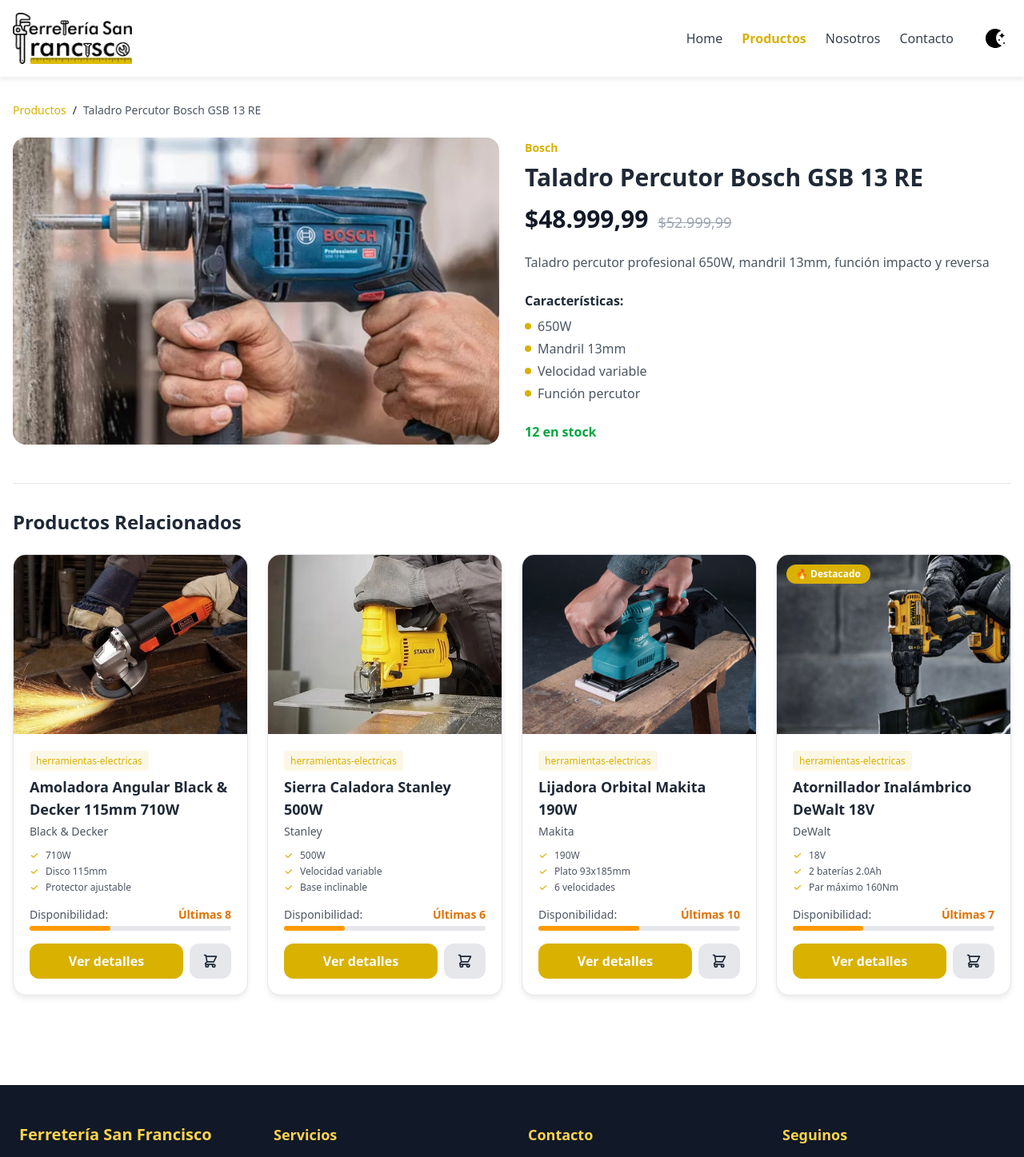
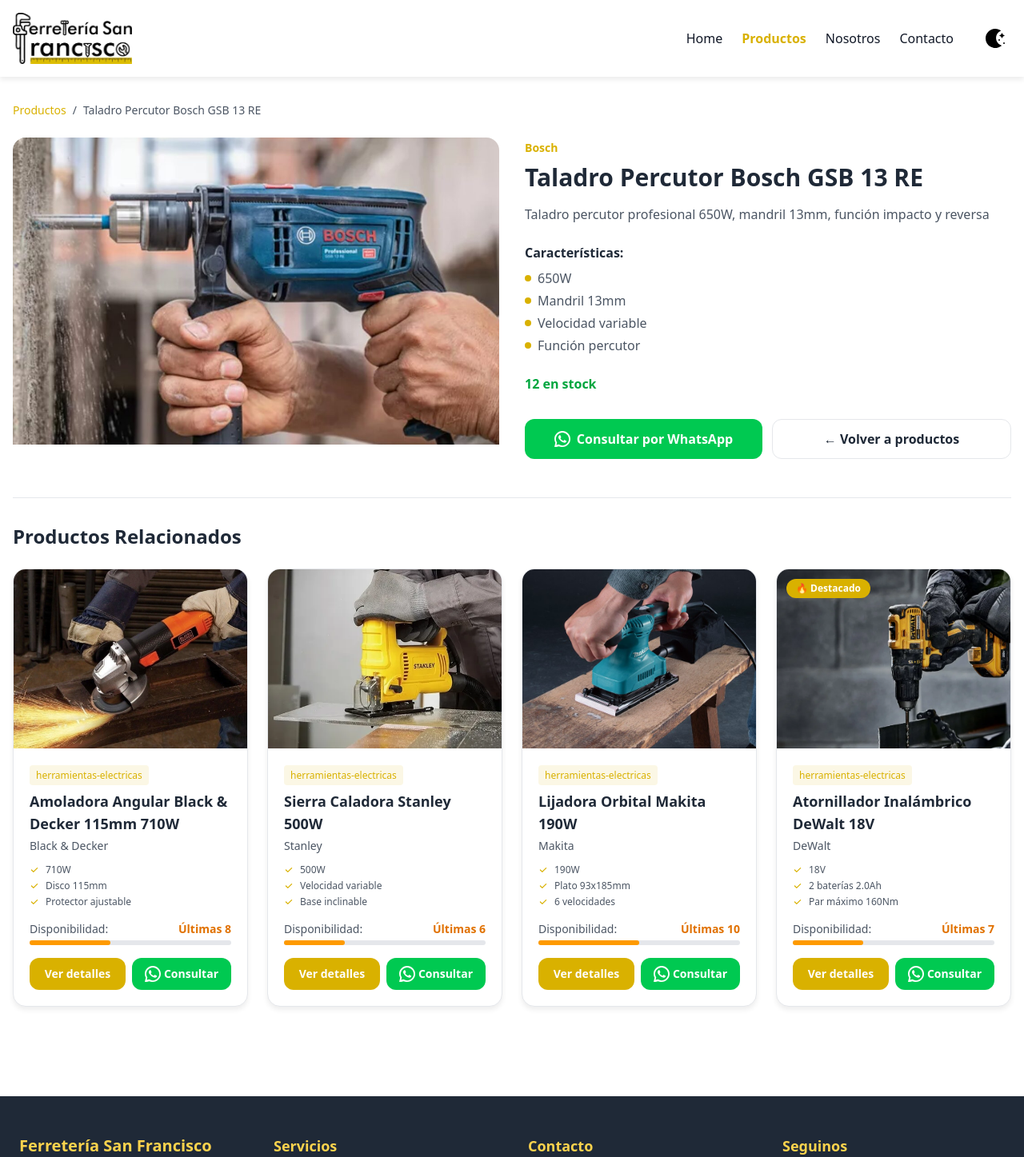
Before and after one commit to Ferreteria-San-Francisco/ferreteria-san-francisco-web, a React (Vite) app: page /productos/1 in a window 1280 px wide. Shown: the top 1447 px of the page at 80% size. Built offline with nearby package versions, Linux system fonts and the light colour scheme.

Commit message:
agrego botón WhatsApp en productos, fix navbar links y footer dark mode

```diff
--- a/src/features/products/components/ProductCard.jsx
+++ b/src/features/products/components/ProductCard.jsx
@@ -1,16 +1,15 @@
 import { Link } from 'react-router-dom';
 
+const WHATSAPP_NUMBER = '5491131509571';
+
 export default function ProductCard({ product }) {
-  {/*
-  const formatPrice = (price) => {
-    return new Intl.NumberFormat('es-AR', {
-      style: 'currency',
-      currency: 'ARS',
-      minimumFractionDigits: 0,
-      maximumFractionDigits: 2
-    }).format(price);
-  };
-  */}
+
+const productUrl = `${window.location.origin}/productos/${product.id}`;
+
+const message = `Hola! Me interesa el producto: *${product.name}* (${product.brand}). ¿Podrían darme más información?\n\nLink: ${productUrl}`;
+
+const whatsappUrl = `https://wa.me/${WHATSAPP_NUMBER}?text=${encodeURIComponent(message)}`;
+
   return (
     <div
       className="group rounded-xl shadow-md overflow-hidden hover:shadow-xl transition-all duration-300"
@@ -25,7 +24,7 @@
           loading="lazy"
         />
 
-        {/* Badges imagen */}
+        {/* Badges */}
         <div className="absolute top-3 left-3 flex flex-col gap-1">
           {product.featured && (
             <span className="bg-primary text-white text-xs font-bold px-3 py-1 rounded-full">
@@ -65,27 +64,6 @@
           {product.brand}
         </p>
 
-        {/* Precio */}
-        {/*
-        <div className="flex items-center justify-between mb-4">
-          <div>
-            <span className="text-2xl font-bold" style={{ color: 'var(--app-text)' }}>
-              {formatPrice(product.price)}
-            </span>
-            {product.originalPrice && (
-              <span className="ml-2 text-sm line-through" style={{ color: 'var(--app-text-muted)' }}>
-                {formatPrice(product.originalPrice)}
-              </span>
-            )}
-          </div>
-
-          {product.originalPrice && (
-            <span className="bg-green-100 text-green-800 text-xs font-bold px-2 py-1 rounded">
-              {Math.round((1 - product.price / product.originalPrice) * 100)}% OFF
-            </span>
-          )}
-        </div>
-        */}
         {/* Características */}
         {product.characteristics && product.characteristics.length > 0 && (
           <div className="mb-4">
@@ -124,20 +102,24 @@
         <div className="flex gap-2">
           <Link
             to={`/productos/${product.id}`}
-            className="flex-1 bg-primary hover:bg-primary-dark text-white font-semibold py-2.5 px-4 rounded-lg text-center transition-colors"
+            className="flex-1 bg-primary hover:bg-primary-dark text-white font-semibold py-2.5 px-4 rounded-lg text-center transition-colors text-sm"
           >
             Ver detalles
           </Link>
 
-          <button
-            className="flex items-center justify-center font-semibold py-2.5 px-4 rounded-lg transition-colors"
-            style={{ backgroundColor: 'var(--app-border)', color: 'var(--app-text)' }}
-            aria-label="Agregar al carrito"
+          <a
+            href={whatsappUrl}
+            target="_blank"
+            rel="noopener noreferrer"
+            className="flex items-center justify-center gap-1 bg-green-500 hover:bg-green-600 text-white font-semibold py-2.5 px-4 rounded-lg transition-colors text-sm"
+            aria-label="Consultar por WhatsApp"
           >
-            <svg className="w-5 h-5" fill="none" stroke="currentColor" viewBox="0 0 24 24">
-              <path strokeLinecap="round" strokeLinejoin="round" strokeWidth={2} d="M3 3h2l.4 2M7 13h10l4-8H5.4M7 13L5.4 5M7 13l-2.293 2.293c-.63.63-.184 1.707.707 1.707H17m0 0a2 2 0 100 4 2 2 0 000-4zm-8 2a2 2 0 11-4 0 2 2 0 014 0z" />
+            <svg className="w-5 h-5" fill="currentColor" viewBox="0 0 24 24">
+              <path d="M17.472 14.382c-.297-.149-1.758-.867-2.03-.967-.273-.099-.471-.148-.67.15-.197.297-.767.966-.94 1.164-.173.199-.347.223-.644.075-.297-.15-1.255-.463-2.39-1.475-.883-.788-1.48-1.761-1.653-2.059-.173-.297-.018-.458.13-.606.134-.133.298-.347.446-.52.149-.174.198-.298.298-.497.099-.198.05-.371-.025-.52-.075-.149-.669-1.612-.916-2.207-.242-.579-.487-.5-.669-.51-.173-.008-.371-.01-.57-.01-.198 0-.52.074-.792.372-.272.297-1.04 1.016-1.04 2.479 0 1.462 1.065 2.875 1.213 3.074.149.198 2.096 3.2 5.077 4.487.709.306 1.262.489 1.694.625.712.227 1.36.195 1.871.118.571-.085 1.758-.719 2.006-1.413.248-.694.248-1.289.173-1.413-.074-.124-.272-.198-.57-.347z"/>
+              <path d="M12 0C5.373 0 0 5.373 0 12c0 2.123.554 4.117 1.528 5.845L.057 23.571a.75.75 0 00.921.921l5.726-1.471A11.943 11.943 0 0012 24c6.627 0 12-5.373 12-12S18.627 0 12 0zm0 21.75a9.725 9.725 0 01-4.964-1.362l-.355-.212-3.698.95.968-3.596-.232-.371A9.725 9.725 0 012.25 12C2.25 6.615 6.615 2.25 12 2.25S21.75 6.615 21.75 12 17.385 21.75 12 21.75z"/>
             </svg>
-          </button>
+            Consultar
+          </a>
         </div>
       </div>
     </div>
--- a/src/features/products/pages/ProductDetailPage.jsx
+++ b/src/features/products/pages/ProductDetailPage.jsx
@@ -2,6 +2,8 @@
 import { products } from '../../../shared/data/products';
 import RelatedProducts from '../components/RelatedProducts';
 import SEO from '../../../shared/components/SEO';
+
+const WHATSAPP_NUMBER = '5491131509571';
 
 export default function ProductDetailPage() {
   const { id } = useParams();
@@ -11,9 +13,10 @@
     return (
       <>
         <SEO title="Producto no encontrado" url={`/productos/${id}`} />
-
         <div className="max-w-7xl mx-auto px-4 py-16 text-center">
-          <h1 className="text-2xl font-bold text-gray-800">Producto no encontrado</h1>
+          <h1 className="text-2xl font-bold" style={{ color: 'var(--app-text)' }}>
+            Producto no encontrado
+          </h1>
           <Link to="/productos" className="text-primary hover:underline mt-4 inline-block">
             Volver a productos
           </Link>
@@ -22,7 +25,11 @@
     );
   }
 
-  <RelatedProducts category={product.category} currentProductId={product.id} />
+const productUrl = window.location.href;
+
+const message = `Hola! Me interesa el producto: *${product.name}* (${product.brand}). ¿Podrían darme más información?\n\nLink: ${productUrl}`;
+
+const whatsappUrl = `https://wa.me/${WHATSAPP_NUMBER}?text=${encodeURIComponent(message)}`;
 
   return (
     <>
@@ -36,15 +43,17 @@
 
       <div className="max-w-7xl mx-auto px-4 py-8">
 
+        {/* Breadcrumb */}
         <nav className="mb-6 text-sm">
           <Link to="/productos" className="text-primary hover:underline">Productos</Link>
-          <span className="mx-2">/</span>
-          <span className="text-gray-600">{product.name}</span>
+          <span className="mx-2" style={{ color: 'var(--app-text-muted)' }}>/</span>
+          <span style={{ color: 'var(--app-text-muted)' }}>{product.name}</span>
         </nav>
 
         <div className="grid md:grid-cols-2 gap-8">
 
-          <div className="bg-gray-100 rounded-xl overflow-hidden">
+          {/* Imagen */}
+          <div className="rounded-xl overflow-hidden" style={{ backgroundColor: 'var(--app-bg)' }}>
             <img
               src={product.image}
               alt={product.name}
@@ -52,32 +61,27 @@
             />
           </div>
 
-
+          {/* Info */}
           <div>
             <span className="text-sm text-primary font-semibold">{product.brand}</span>
-            <h1 className="text-3xl font-bold text-gray-800 mt-2">{product.name}</h1>
+            <h1 className="text-3xl font-bold mt-2" style={{ color: 'var(--app-text)' }}>
+              {product.name}
+            </h1>
 
-            <div className="mt-4">
-              <span className="text-3xl font-bold text-gray-900">
-                ${product.price.toLocaleString('es-AR')}
-              </span>
-              {product.originalPrice && (
-                <span className="ml-3 text-lg text-gray-400 line-through">
-                  ${product.originalPrice.toLocaleString('es-AR')}
-                </span>
-              )}
-            </div>
+            <p className="mt-4" style={{ color: 'var(--app-text-muted)' }}>
+              {product.description}
+            </p>
 
-            <p className="mt-6 text-gray-600">{product.description}</p>
-
-
+            {/* Características */}
             {product.characteristics && (
               <div className="mt-6">
-                <h3 className="font-semibold text-gray-800 mb-2">Características:</h3>
+                <h3 className="font-semibold mb-2" style={{ color: 'var(--app-text)' }}>
+                  Características:
+                </h3>
                 <ul className="space-y-1">
                   {product.characteristics.map((char, i) => (
-                    <li key={i} className="flex items-center text-gray-600">
-                      <span className="w-2 h-2 bg-primary rounded-full mr-2"></span>
+                    <li key={i} className="flex items-center" style={{ color: 'var(--app-text-muted)' }}>
+                      <span className="w-2 h-2 bg-primary rounded-full mr-2 shrink-0"></span>
                       {char}
                     </li>
                   ))}
@@ -85,15 +89,41 @@
               </div>
             )}
 
-
+            {/* Stock */}
             <div className="mt-6">
               <span className={`font-semibold ${product.stock > 0 ? 'text-green-600' : 'text-red-600'}`}>
                 {product.stock > 0 ? `${product.stock} en stock` : 'Sin stock'}
               </span>
             </div>
+
+            {/* Botones */}
+            <div className="mt-8 flex flex-col sm:flex-row gap-3">
+              <a
+                href={whatsappUrl}
+                target="_blank"
+                rel="noopener noreferrer"
+                className="flex-1 flex items-center justify-center gap-2 bg-green-500 hover:bg-green-600 text-white font-semibold py-3 px-6 rounded-lg transition-colors"
+              >
+                <svg className="w-5 h-5" fill="currentColor" viewBox="0 0 24 24">
+                  <path d="M17.472 14.382c-.297-.149-1.758-.867-2.03-.967-.273-.099-.471-.148-.67.15-.197.297-.767.966-.94 1.164-.173.199-.347.223-.644.075-.297-.15-1.255-.463-2.39-1.475-.883-.788-1.48-1.761-1.653-2.059-.173-.297-.018-.458.13-.606.134-.133.298-.347.446-.52.149-.174.198-.298.298-.497.099-.198.05-.371-.025-.52-.075-.149-.669-1.612-.916-2.207-.242-.579-.487-.5-.669-.51-.173-.008-.371-.01-.57-.01-.198 0-.52.074-.792.372-.272.297-1.04 1.016-1.04 2.479 0 1.462 1.065 2.875 1.213 3.074.149.198 2.096 3.2 5.077 4.487.709.306 1.262.489 1.694.625.712.227 1.36.195 1.871.118.571-.085 1.758-.719 2.006-1.413.248-.694.248-1.289.173-1.413-.074-.124-.272-.198-.57-.347z"/>
+                  <path d="M12 0C5.373 0 0 5.373 0 12c0 2.123.554 4.117 1.528 5.845L.057 23.571a.75.75 0 00.921.921l5.726-1.471A11.943 11.943 0 0012 24c6.627 0 12-5.373 12-12S18.627 0 12 0zm0 21.75a9.725 9.725 0 01-4.964-1.362l-.355-.212-3.698.95.968-3.596-.232-.371A9.725 9.725 0 012.25 12C2.25 6.615 6.615 2.25 12 2.25S21.75 6.615 21.75 12 17.385 21.75 12 21.75z"/>
+                </svg>
+                Consultar por WhatsApp
+              </a>
+
+              <Link
+                to="/productos"
+                className="flex-1 flex items-center justify-center py-3 px-6 rounded-lg border font-semibold transition-colors text-center"
+                style={{ borderColor: 'var(--app-border)', color: 'var(--app-text)' }}
+              >
+                ← Volver a productos
+              </Link>
+            </div>
           </div>
         </div>
-          <RelatedProducts category={product.category} currentProductId={product.id} />
+
+        {/* Productos relacionados */}
+        <RelatedProducts category={product.category} currentProductId={product.id} />
       </div>
     </>
   );
--- a/src/shared/components/layout/Footer.jsx
+++ b/src/shared/components/layout/Footer.jsx
@@ -1,6 +1,6 @@
 const Footer = () => {
   return (
-    <footer className="bg-gray-900 text-text-light py-12 mt-20">
+<footer className="py-12 mt-20 transition-colors duration-300" style={{ backgroundColor: 'var(--app-footer-bg)', color: 'var(--app-footer-text)' }}>
       <div className="max-w-7xl mx-auto px-6 grid grid-cols-1 md:grid-cols-4 gap-10">
         <div>
           <h3 className="text-xl font-bold text-primary-light mb-4">
--- a/src/shared/components/layout/Navbar.jsx
+++ b/src/shared/components/layout/Navbar.jsx
@@ -9,8 +9,8 @@
   const [open, setOpen] = useState(false);
   const { isDark, toggle } = useTheme();
 
-  const linkClass = ({ isActive }) =>
-    isActive ? "text-primary font-bold" : "text-gray-700 dark:text-gray-200 hover:text-primary";
+const linkClass = ({ isActive }) =>
+  isActive ? "text-primary font-bold" : "text-gray-2900 dark:text-gray-200 hover:text-primary";
 
   return (
     <nav
--- a/src/style/globals.css
+++ b/src/style/globals.css
@@ -69,7 +69,14 @@
   --app-text-muted: var(--color-text-medium);
   --app-border: var(--color-gray-200);
   --app-nav-bg: #ffffff;
+  --app-footer-bg: #1f2937;
+--app-footer-text: #f9fafb;
 }
+/* Links del navbar en modo claro */
+nav a {
+  color: #111827;
+}
+
 
 /* ===== Dark Mode ===== */
 html.dark {
@@ -78,7 +85,22 @@
   --app-text: #f9fafb;
   --app-text-muted: #d1d5db;
   --app-border: #374151;
-  --app-nav-bg: #111827;
+  --app-nav-bg: #1e293b;
+  --app-footer-bg: #0f172a;
+--app-footer-text: #f9fafb;
+}
+
+/* Links del navbar en modo oscuro */
+html.dark nav a {
+  color: #e5e7eb;
+}
+
+nav a:hover {
+  color: var(--color-primary) !important;
+}
+
+nav a.text-primary {
+  color: var(--color-primary) !important;
 }
 
 /* ===========================================
```
